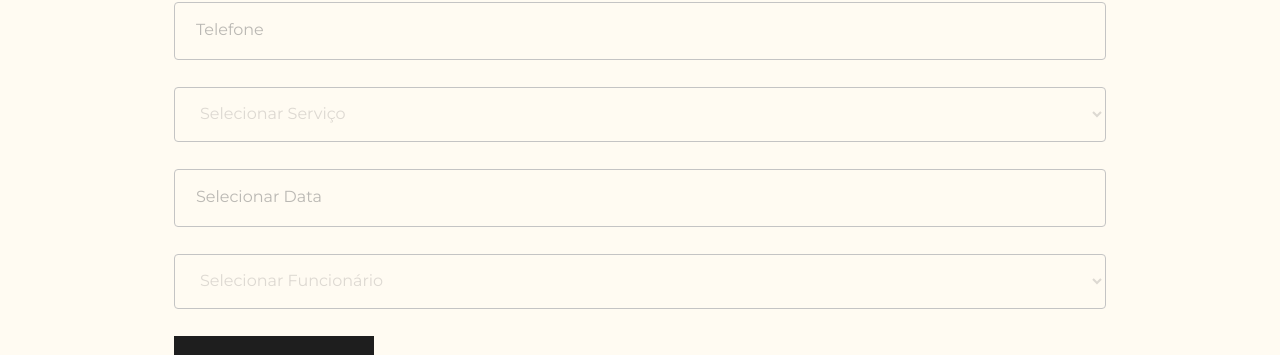
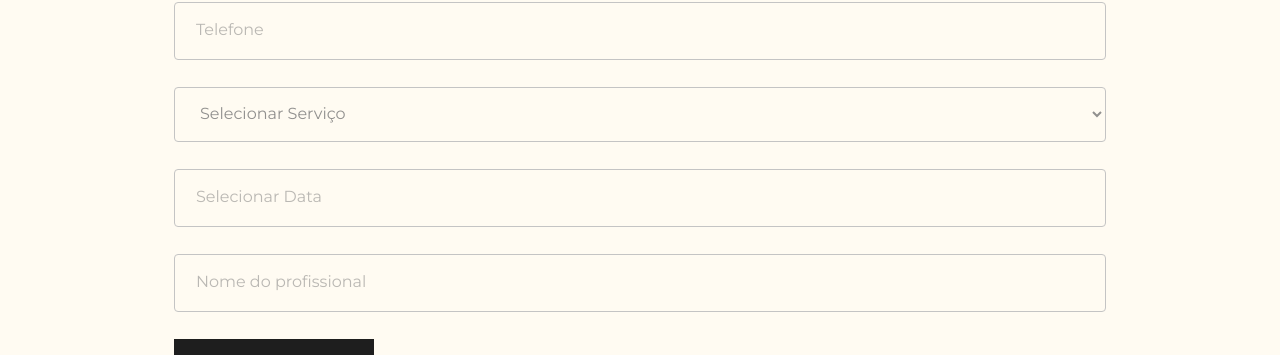
Before and after one commit to TIHeitorDS/SASBApp, a React (Vite) app in the folder frontend/: page /cadastrar-agendamento in a window 1280 px wide. Shown: the part 459-814 px from the top of the page. Built offline with nearby package versions, Linux system fonts and the light colour scheme.

Commit message:
refactor: ajusta estilo do seletor de serviço e reorganiza campos no agendamento

```diff
--- a/frontend/src/components/select-service.tsx
+++ b/frontend/src/components/select-service.tsx
@@ -1,6 +1,6 @@
 export default function SelectService() {
   return (
-    <select className="border pt-[15px] pb-[17px] pl-[21px] border-[#c4c4c4] w-full focus:outline-none focus:border-pink focus:ring-1 focus:ring-pink rounded bg-transparent text-[#767575]/25 transition-all">
+    <select className="border pt-[15px] pb-[17px] pl-[21px] border-[#c4c4c4] w-full focus:outline-none focus:border-pink focus:ring-1 focus:ring-pink rounded bg-transparent text-[#767575]/80 transition-all">
       <option value="default" selected>
         Selecionar Serviço
       </option>
--- a/frontend/src/pages/cadaster-appointment.tsx
+++ b/frontend/src/pages/cadaster-appointment.tsx
@@ -1,17 +1,21 @@
 import Input from "../components/input";
 import SelectService from "../components/select-service";
-import SelectWorker from "../components/select-worker";
 import Layout from "../ui/cadaster";
 
 export default function CadasterAppointment() {
   return (
     <Layout title="Cadastrar Novo Agendamento">
       <Input type="text" placeholder="Cliente" theme="black" />
+
       <Input type="email" placeholder="Email" theme="black" />
+
       <Input type="text" placeholder="Telefone" theme="black" />
+
       <SelectService />
+
       <Input type="text" placeholder="Selecionar Data" theme="black" />
-      <SelectWorker />
+
+      <Input type="text" placeholder="Nome do profissional" theme="black" />
     </Layout>
   );
 }
```
